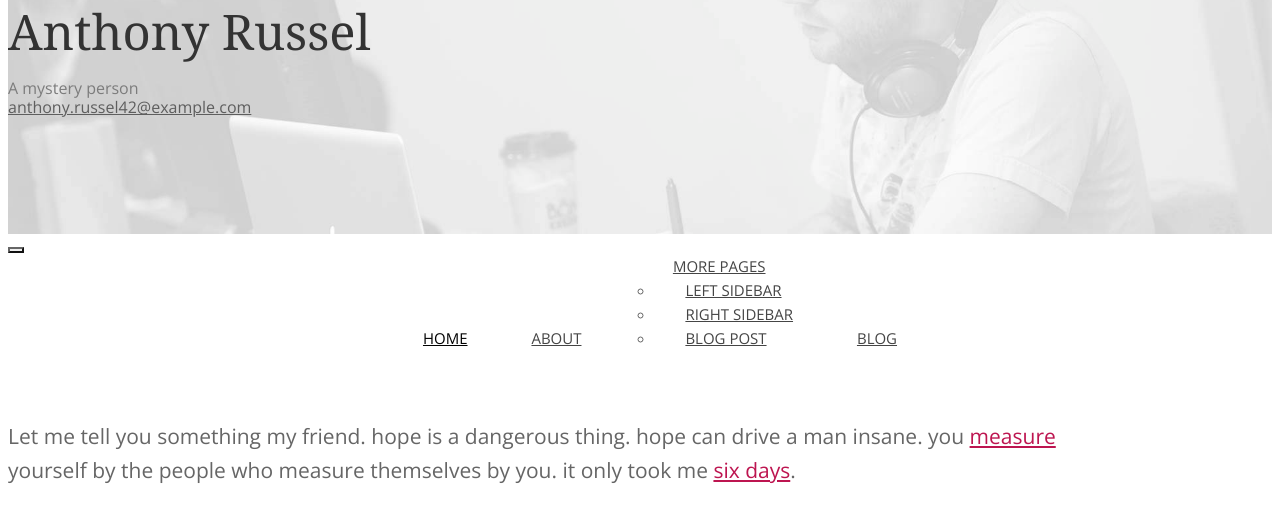
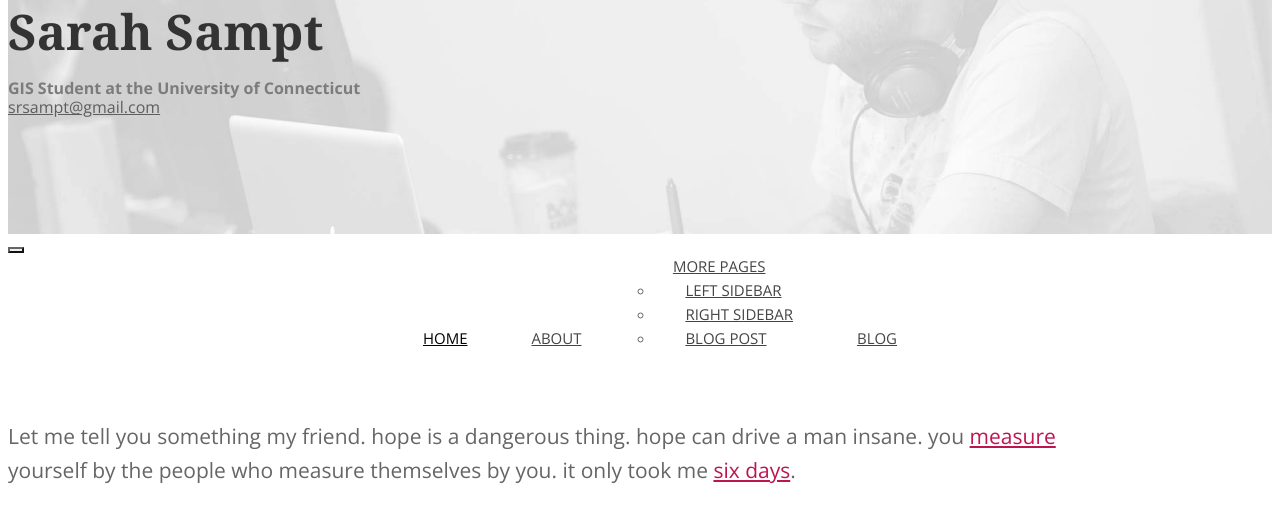
Before and after one commit to srsampt/srsampt.github.io, a plain HTML site: page index.html in a window 1280 px wide. Shown: the part 285-800 px from the top of the page. Drawn offline with nearby package versions, Linux system fonts and the light colour scheme; some icons are missing; a web font is replaced by a local one.

Commit message:
Personalization of the template

```diff
--- a/index.html
+++ b/index.html
@@ -6,7 +6,7 @@
 	<meta name="description" content="">
 	<meta name="author"      content="Sergey Pozhilov (GetTemplate.com)">
 
-	<title>Initio - Free, multipurpose html5 template by GetTemplate</title>
+	<title>Sarah Sampt</title>
 
 	<link rel="shortcut icon" href="assets/images/gt_favicon.png">
 
@@ -27,9 +27,9 @@
 	<div id="head" class="parallax" parallax-speed="2">
 		<h1 id="logo" class="text-center">
 			<img class="img-circle" src="assets/images/guy.jpg" alt="">
-			<span class="title">Anthony Russel</span>
-			<span class="tagline">A mystery person<br>
-				<a href="">anthony.russel42@example.com</a></span>
+			<span class="title"><strong>Sarah Sampt</strong></span>
+			<span class="tagline"><strong>GIS Student at the University of Connecticut</strong><br>
+				<a href="">srsampt@gmail.com</a></span>
 		</h1>
 	</div>
 
```
Also changed, not shown: 1 other file.
